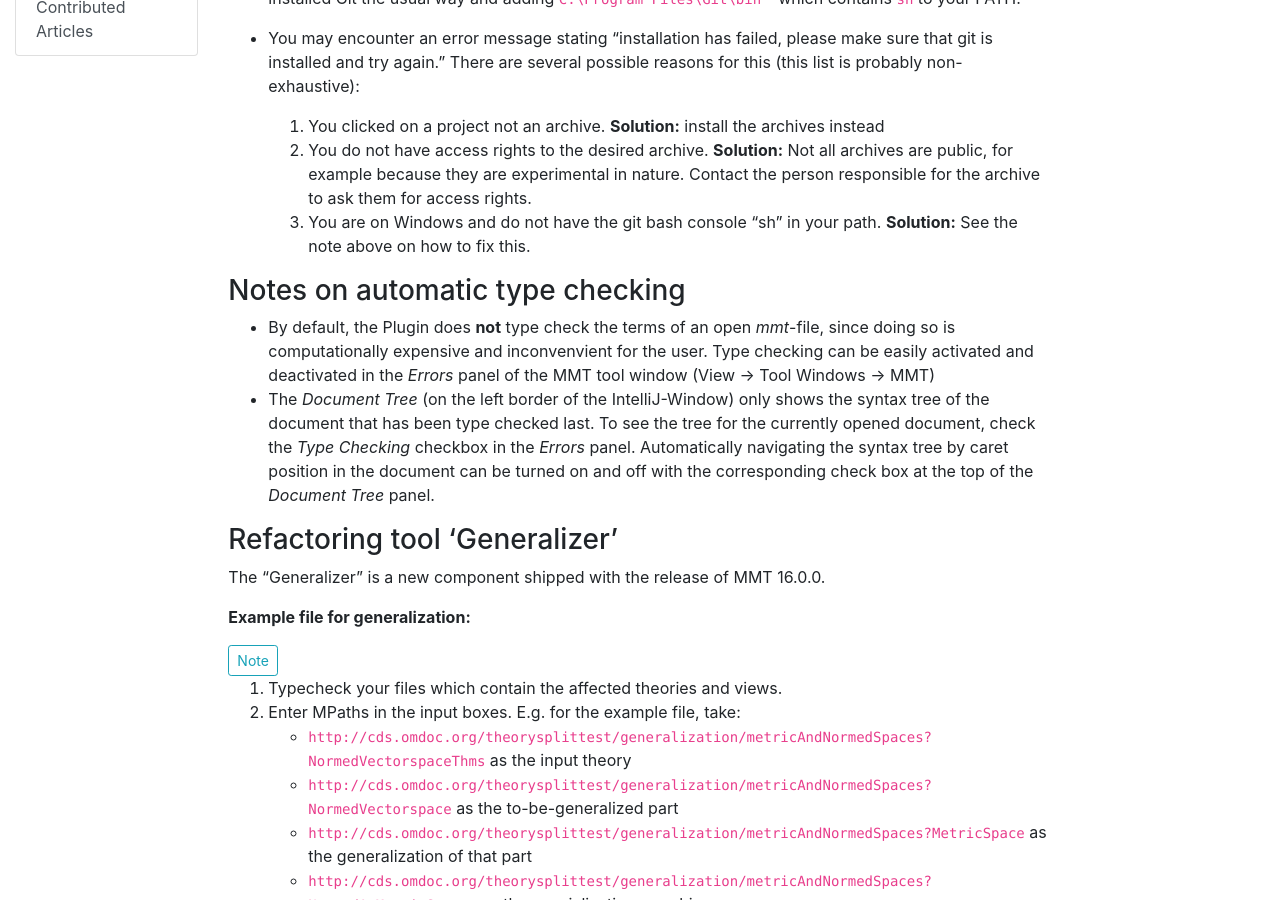
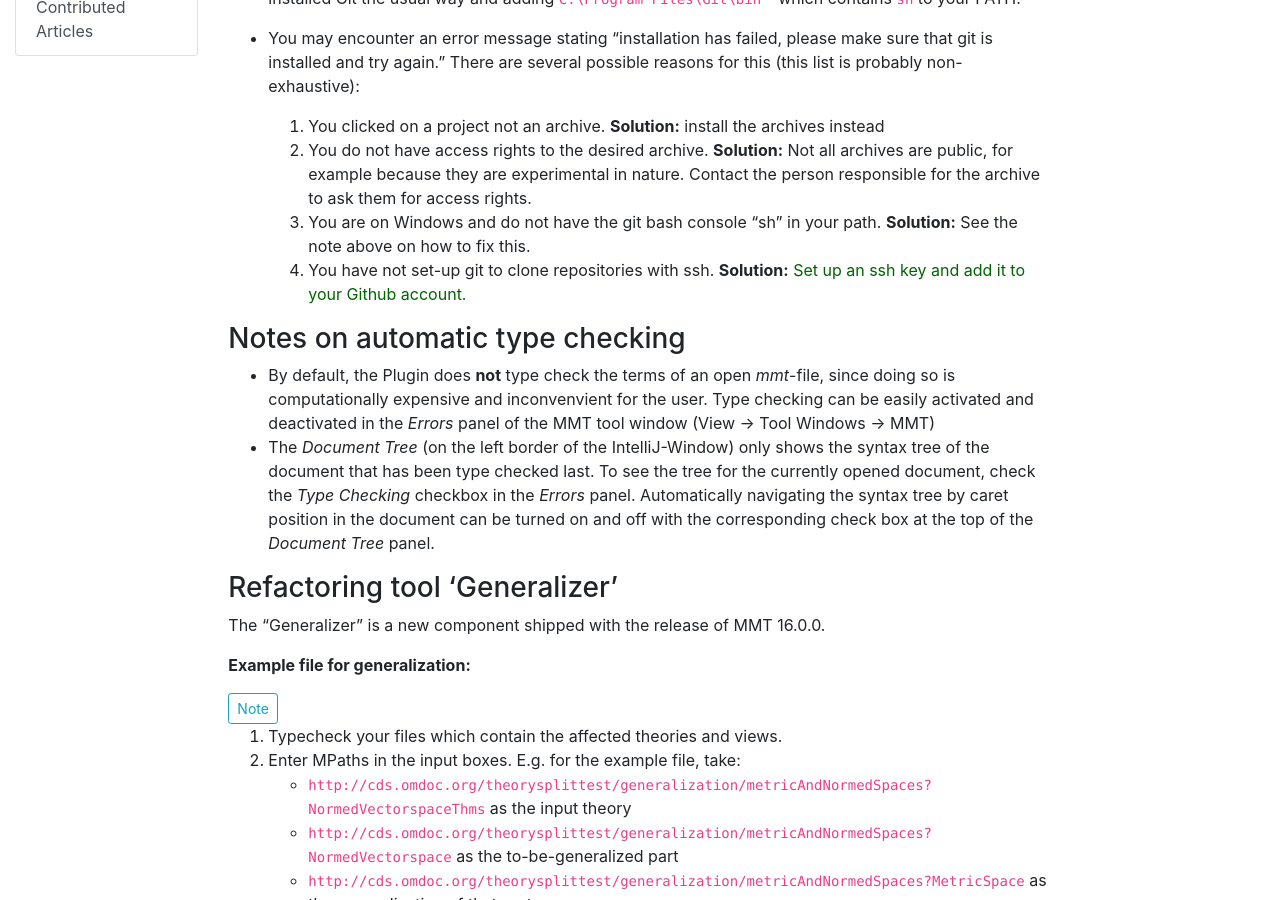
Before and after one commit to UniFormal/uniformal.github.io, a Jekyll site: the page built from doc/applications/intellij.md, in a window 1280 px wide and 900 px high, scrolled down 1031 px. Built offline with Jekyll 4.4.1, drawn with Linux system fonts in a browser that asks for light colours.

Commit message:
Add another fix for lmh install problems

```diff
--- a/doc/applications/intellij.md
+++ b/doc/applications/intellij.md
@@ -44,6 +44,7 @@ Since MMT files make heavy use of Unicode math charcters, be sure to have a font
   1. You clicked on a project not an archive. **Solution:** install the archives instead
   2. You do not have access rights to the desired archive. **Solution:** Not all archives are public, for example because they are experimental in nature. Contact the person responsible for the archive to ask them for access rights.
   3. You are on Windows and do not have the git bash console "sh" in your path. **Solution:** See the note above on how to fix this.
+  4. You have not set-up git to clone repositories with ssh. **Solution:** [Set up an ssh key and add it to your Github account.](https://help.github.com/en/enterprise/2.16/user/authenticating-to-github/generating-a-new-ssh-key-and-adding-it-to-the-ssh-agent)
 
 ### Notes on automatic type checking
 
```
